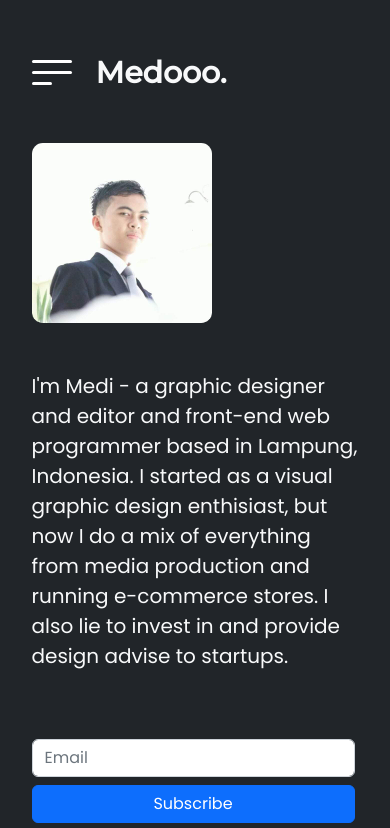
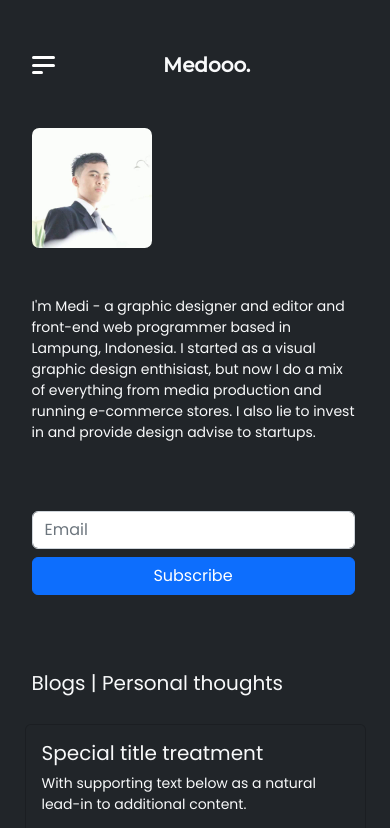
Before and after one commit to medirudiantoni/blog, a plain HTML site: page index.html in a window 390 px wide. Shown: the top 828 px of the page. Drawn offline with nearby package versions, Linux system fonts and the light colour scheme; a web font is replaced by a local one.

Commit message:
update responsive css

```diff
--- a/style.css
+++ b/style.css
@@ -21,7 +21,7 @@ a {
     bottom: 0;
     width: 300px;
     /* height: 100vh; */
-    background-color: black;
+    background-color: #202020;
     transform: translateX(-100%);
     transition: 500ms;
     z-index: 1;
@@ -121,7 +121,7 @@ header {
     border-radius: 6%;
 }
 .profile p {
-    font-size: 20px;
+    font-size: 18px;
 }
 
 .blog .card {
@@ -154,8 +154,21 @@ footer .mymenu ul li {
 } */
 
 @media screen and (max-width: 500px) {
+    body {
+        font-size: 14px;
+    }
     .general {
         padding: 0 5%;
+    }
+    .mylogo .toggle {
+        width: 30px;
+        height: 18px;
+        cursor: pointer;
+    }
+    .mylogo a {
+        width: 100%;
+        font-size: 20px;
+        text-align: center;
     }
     .general nav {
         opacity: 0;
@@ -166,4 +179,12 @@ footer .mymenu ul li {
         width: 100%;
     }
 
+    .profile img {
+        width: 120px;
+        height: 120px;
+    }
+    .profile p {
+        font-size: 14px;
+    }
+
 }
```
